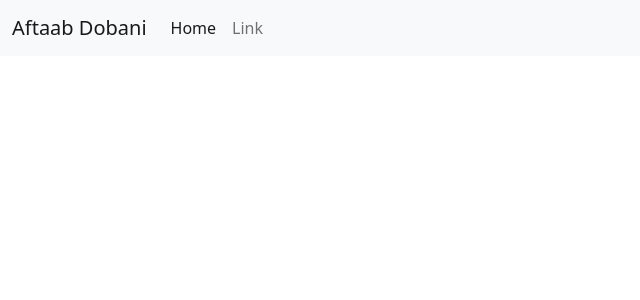
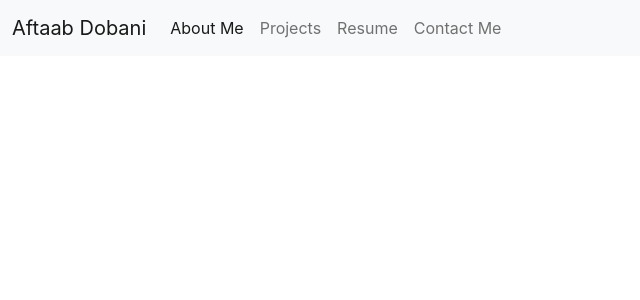
Before and after one commit to aftaab-dobani/react-portfolio, a React (Create React App) app: page / in a window 1280 px wide. Shown: the top 300 px of the page, without its empty margins (0-640 px from the left). Built offline with nearby package versions, Linux system fonts and the light colour scheme.

Commit message:
added Navbar links

```diff
--- a/src/App.js
+++ b/src/App.js
@@ -1,6 +1,6 @@
 import './App.css';
 import "bootstrap/dist/css/bootstrap.min.css"
-import Navbar from "./components/Navbar"
+import Navbar from "./components/Navbar/Navbar"
 
 function App() {
   return (
--- a/src/components/Navbar.js
+++ b/src/components/Navbar/Navbar.js
@@ -1,4 +1,5 @@
 import React from 'react'
+import "./style.css"
 
 const Navbar = () => {
     return (
@@ -11,10 +12,16 @@ const Navbar = () => {
     <div className="collapse navbar-collapse" id="navbarSupportedContent">
       <ul className="navbar-nav ml-auto">
         <li className="nav-item">
-          <a className="nav-link active" aria-current="page" href="#">Home</a>
+          <a className="nav-link active" aria-current="page" href="#">About Me</a>
         </li>
         <li className="nav-item">
-          <a className="nav-link" href="#">Link</a>
+          <a className="nav-link" href="#">Projects</a>
+        </li>
+        <li className="nav-item">
+          <a className="nav-link" href="#">Resume</a>
+        </li>
+        <li className="nav-item">
+          <a className="nav-link" href="#">Contact Me</a>
         </li>
 
 
--- /dev/null
+++ b/src/components/Navbar/style.css
@@ -0,0 +1,14 @@
+@import url('https://fonts.googleapis.com/css2?family=Roboto+Condensed:wght@300&display=swap');
+
+body {
+    font-family: -apple-system, BlinkMacSystemFont, 'Segoe UI', Roboto, Oxygen, Ubuntu, Cantarell, 'Open Sans', 'Helvetica Neue', sans-serif;
+}
+nav link {
+    font-weight: 500;
+    cursor: pointer;
+
+}
+
+nav ul li {
+    text-transform: capitalize;
+}
```
Also changed, not shown: src/components/Header/Header.js (added).
